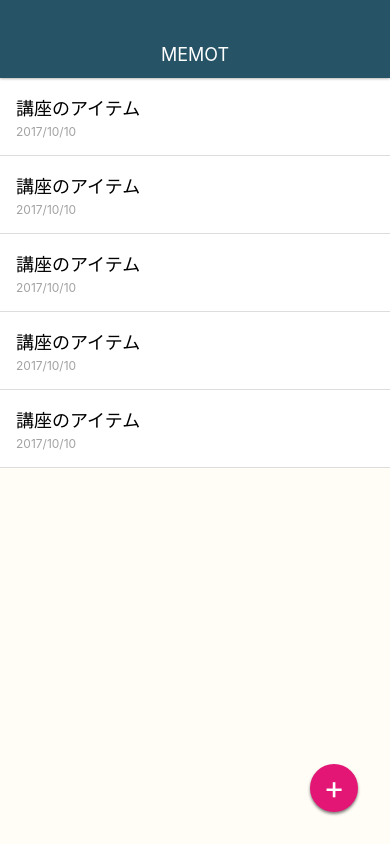
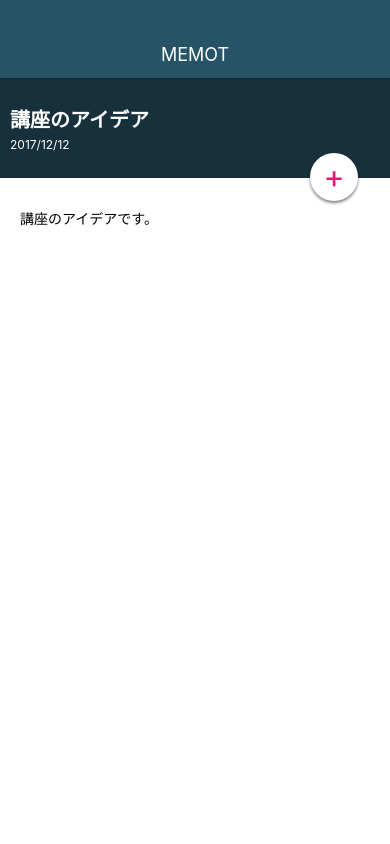
Before and after one commit to asanotestbed/MemoApp, a React Native app: screen / in a window 390 px wide. Built offline with nearby package versions, Linux system fonts and the light colour scheme.

Commit message:
Style MemoDetailScreen

```diff
--- a/App.js
+++ b/App.js
@@ -2,13 +2,13 @@ import React from 'react';
 import { StyleSheet, View } from 'react-native';
 
 import Appbar from './src/components/Appbar';
-import MemoListScreen from './src/screens/MemoListScreen';
+import MemoDetailScreen from './src/screens/MemoDetailScreen';
 
 export default function App() {
   return (
     <View style={styles.container}>
       <Appbar />
-      <MemoListScreen />
+      <MemoDetailScreen />
     </View>
   );
 }
--- a/src/elements/CircleButton.js
+++ b/src/elements/CircleButton.js
@@ -3,9 +3,19 @@ import { StyleSheet, View, Text } from 'react-native';
 
 class CircleButton extends React.Component {
   render() {
+    const { style, color } = this.props;
+
+    let bgColor = '#E31676';
+    let textColor = '#FFF';
+
+    if (color === 'white') {
+      bgColor = '#fff';
+      textColor = '#E31676';
+    }
+
     return (
-      <View style={styles.circleButton}>
-        <Text style={styles.circleButtonTitle}>
+      <View style={[styles.circleButton, style, { backgroundColor: bgColor }]}>
+        <Text style={[styles.circleButtonTitle, { color: textColor }]}>
           {this.props.children}
         </Text>
       </View>
@@ -20,7 +30,6 @@ const styles = StyleSheet.create({
     right: 32,
     width: 48,
     height: 48,
-    backgroundColor: '#E31676',
     borderRadius: 24,
     justifyContent: 'center',
     alignItems: 'center',
@@ -32,7 +41,6 @@ const styles = StyleSheet.create({
   circleButtonTitle: {
     fontSize: 32,
     lineHeight: 32,
-    color: '#fff',
   },
 });
 
--- /dev/null
+++ b/src/screens/MemoDetailScreen.js
@@ -0,0 +1,65 @@
+import React from 'react';
+import { StyleSheet, View, Text } from 'react-native';
+
+import CircleButton from '../elements/CircleButton';
+
+class MemoDetailScreen extends React.Component {
+  render() {
+    return (
+      <View style={styles.container}>
+        <View>
+          <View style={styles.memoHeader}>
+            <View>
+              <Text style={styles.memoHeaderTitle}>講座のアイデア</Text>
+              <Text style={styles.memoHeaderDate}>2017/12/12</Text>
+            </View>
+          </View>
+        </View>
+        <View style={styles.memoContent}>
+          <Text>
+            講座のアイデアです。
+          </Text>
+        </View>
+
+        <CircleButton color="white" style={styles.editButton}>+</CircleButton>
+      </View>
+
+    );
+  }
+}
+
+const styles = StyleSheet.create({
+  container: {
+    flex: 1,
+    width: '100%',
+  },
+  memoHeader: {
+    height: 100,
+    backgroundColor: '#17313C',
+    justifyContent: 'center',
+    padding: 10,
+  },
+  memoHeaderTitle: {
+    fontSize: 20,
+    fontWeight: 'bold',
+    color: '#fff',
+    marginBottom: 4,
+  },
+  memoHeaderDate: {
+    fontSize: 12,
+    color: '#fff',
+  },
+  memoContent: {
+    paddingTop: 30,
+    paddingLeft: 20,
+    paddingRight: 20,
+    paddingBottom: 20,
+    backgroundColor: '#fff',
+    flex: 1,
+  },
+  editButton: {
+    top: 75,
+  },
+});
+
+export default MemoDetailScreen;
```
